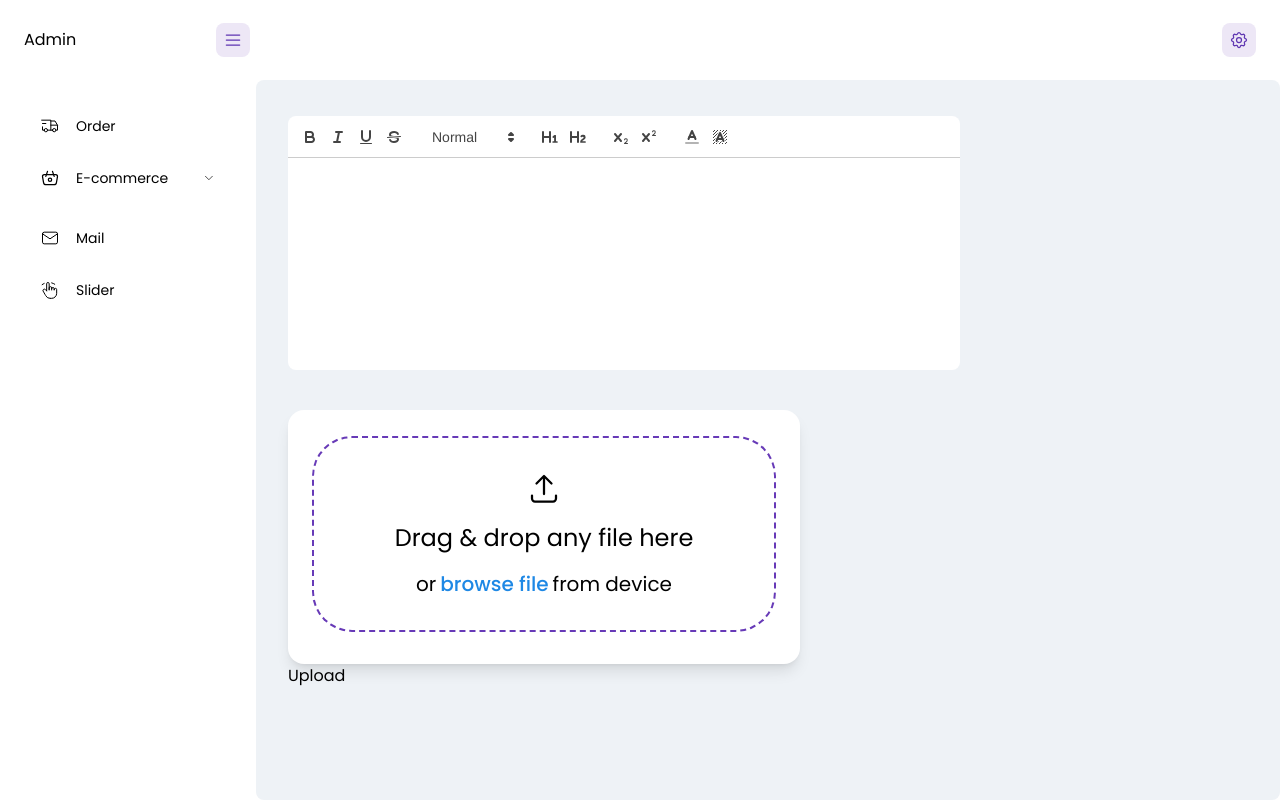
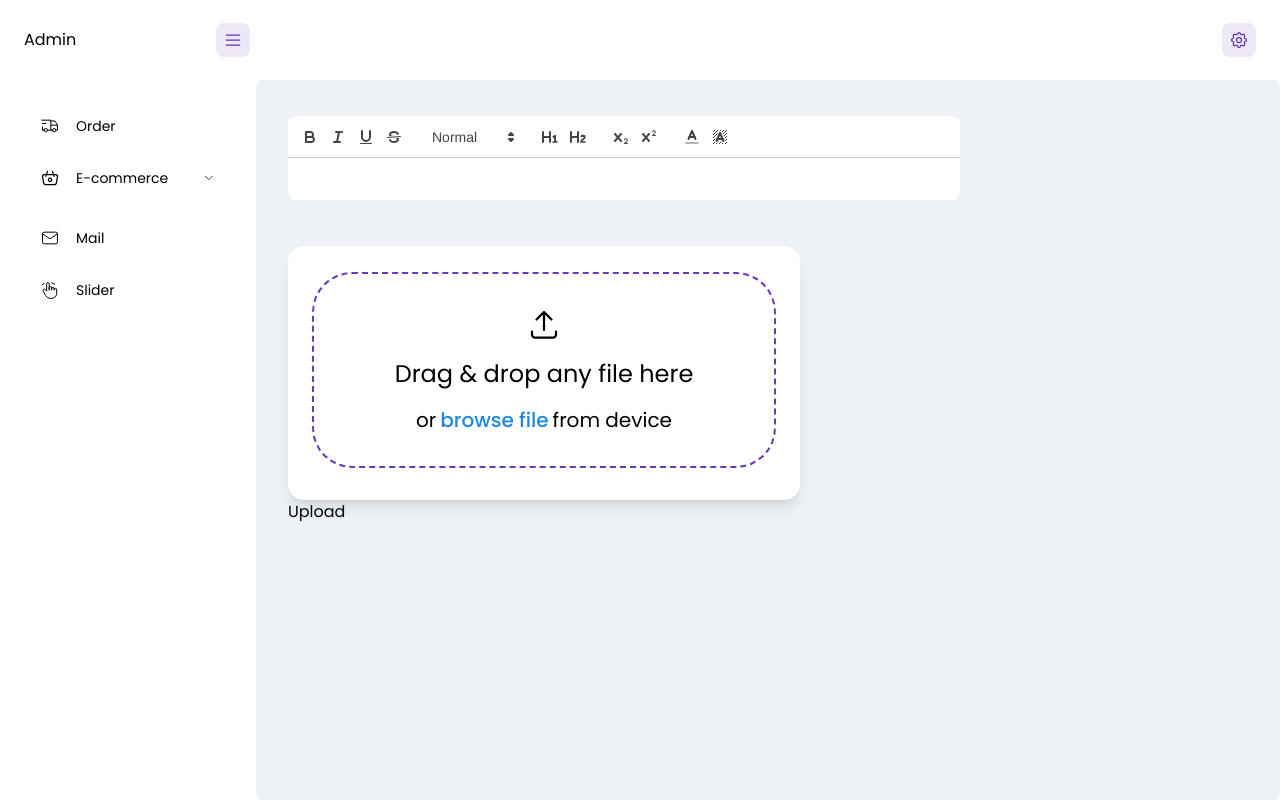
Before and after one commit to AliKarabulut/next-shop, a Next.js app: page /admin/dashboard/slider in a window 1280 px wide. Built offline with nearby package versions, Linux system fonts and the light colour scheme.

Commit message:
Refactor code to use quillCssConverter for description

```diff
--- a/src/app/(admin)/admin/dashboard/slider/page.tsx
+++ b/src/app/(admin)/admin/dashboard/slider/page.tsx
@@ -2,13 +2,15 @@
 import { addSlider } from "@/services/slider-services";
 import Quill from "@/components/admin/react-quill";
 import FileInput from "@/ui/input/file-input";
+import { quillCssConverter } from "@/utils/quill-css-converter";
 
 const Slider = () => {
   const submitHandler = async (event: any) => {
     event.preventDefault();
+    const description = quillCssConverter(event.target.description.value);
     const data = new FormData();
     data.set("file", event.target.file.files[0]);
-    data.set("description", event.target.description.value);
+    data.set("description", description);
     const response = await addSlider(data);
   };
 
--- a/src/components/admin/react-quill/index.tsx
+++ b/src/components/admin/react-quill/index.tsx
@@ -28,8 +28,8 @@ const Quill = () => {
   }, [value]);
 
   return (
-    <div className="max-w-2xl">
-      <DynamicQuill theme="snow" value={value} onChange={setValue} modules={modules} className="bg-white rounded-lg min-h-[254px] h-full" />
+    <div className="max-w-2xl min-h-[114px] h-full">
+      <DynamicQuill theme="snow" value={value} onChange={setValue} modules={modules} className="bg-white rounded-lg" />
       <input type="text" name="description" className="invisible" value={value} readOnly />
       <div dangerouslySetInnerHTML={{ __html: content }} />
     </div>
--- /dev/null
+++ b/src/utils/quill-css-converter/index.tsx
@@ -0,0 +1,12 @@
+export const quillCssConverter = (html: string) => {
+  const replacements: { [key in "ql-size-small" | "ql-size-large" | "ql-size-huge"]: string } = {
+    "ql-size-small": "text-sm",
+    "ql-size-large": "text-lg",
+    "ql-size-huge": "text-2xl",
+  };
+
+  const data = html.replace(/ql-size-small|ql-size-large|ql-size-huge/g, function (match: string) {
+    return replacements[match as "ql-size-small" | "ql-size-large" | "ql-size-huge"];
+  });
+  return data;
+};
```
